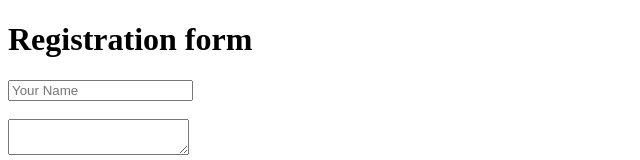
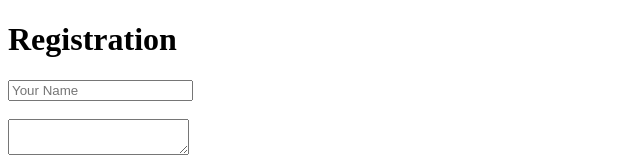
Before and after one commit to 8302vijayanm/CS3003, a plain HTML site: page index.html in a window 1280 px wide. Shown: the top 160 px of the page, without its empty margins (0-640 px from the left). Drawn offline with Linux system fonts and the light colour scheme.

Commit message:
Update index.html

```diff
--- a/index.html
+++ b/index.html
@@ -4,7 +4,7 @@
    <title>Registration Form</title>
  </head>
 <body>
-    <h1>Registration form</h1>
+    <h1>Registration </h1>
      <form>
      <input type="text" placeholder="Your Name" /> <br /> <br />
      <textarea></textarea> <br /> <br />
```
